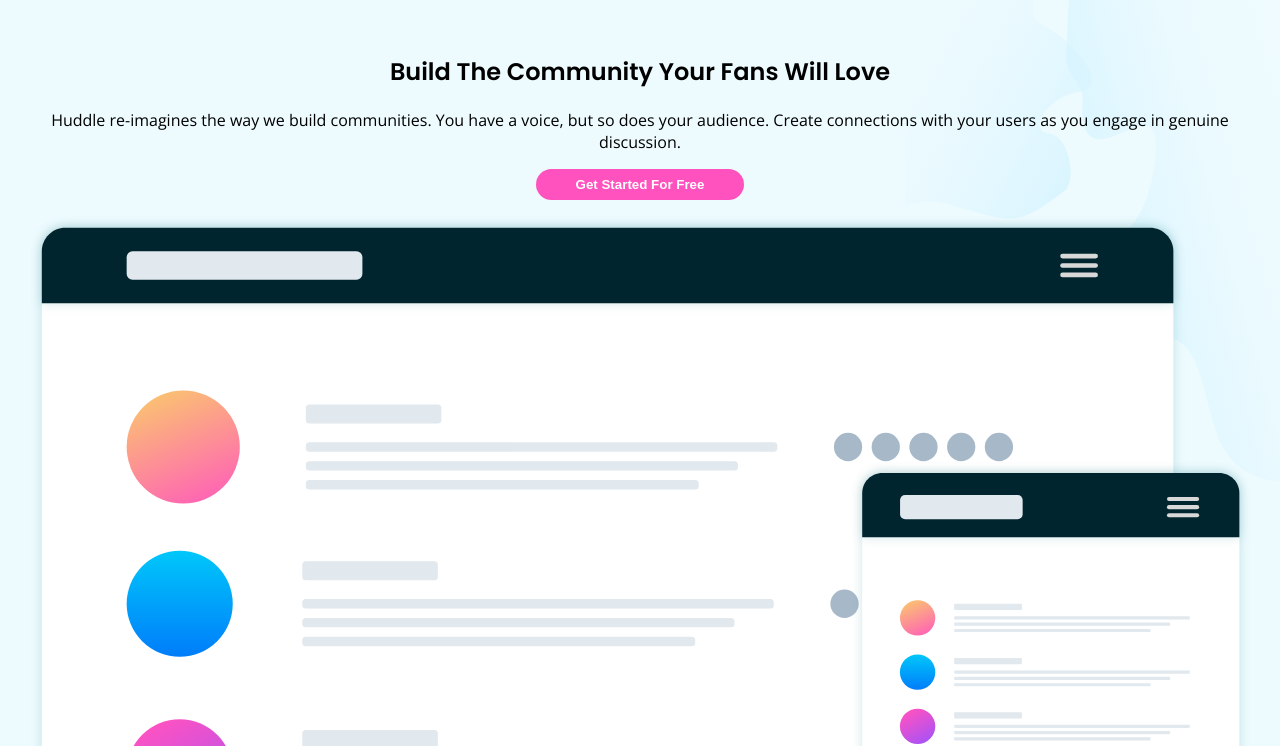
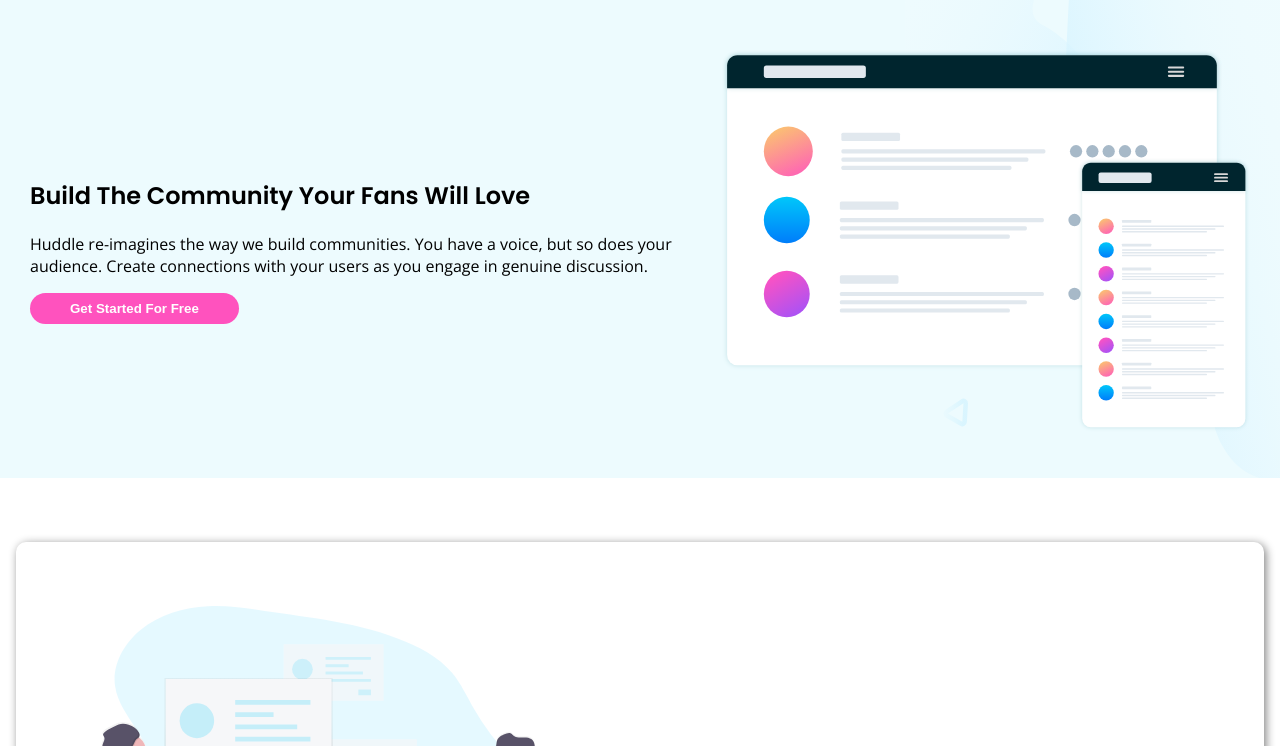
Before and after one commit to JayFullCode/Huddle_Landing_Page_Alternative, a website: page index.html in a window 1280 px wide. Shown: the part 54-800 px from the top of the page. Drawn offline with nearby package versions, Linux system fonts and the light colour scheme.

Commit message:
Add: Desktop design

```diff
--- a/index.html
+++ b/index.html
@@ -76,10 +76,14 @@
       </header>
 
       <section class="presentation">
-        <h1 class="presentation__title">Build The Community Your Fans Will Love</h1>
-        <p class="presentation__content">Huddle re-imagines the way we build communities. You have a voice, but so does your audience.
-          Create connections with your users as you engage in genuine discussion.</p>
-        <button class="presentation__button">Get Started For Free</button>
+
+        <div>
+          <h1 class="presentation__title">Build The Community Your Fans Will Love</h1>
+          <p class="presentation__content">Huddle re-imagines the way we build communities. You have a voice, but so does your audience.
+            Create connections with your users as you engage in genuine discussion.</p>
+          <button class="presentation__button">Get Started For Free</button>
+        </div>
+
         <p><img src="images/illustration-mockups.svg" alt="Mockups illustration"></p>
       </section>
 
--- a/sass/components/_cards.scss
+++ b/sass/components/_cards.scss
@@ -15,3 +15,44 @@
         width: 100%;
     }
 }
+
+@include desktop-only{
+    .card{
+        display: grid;
+        grid-template-columns: 1fr 1fr;
+        grid-template-rows: 1fr 1fr;
+        column-gap: 5em;
+
+        text-align: start;
+
+        &__content{
+            grid-area: 2 / 2 / 3 / 3;
+        }
+
+        &__img{
+            grid-area: 1 / 1 / 3 / 2;
+        }
+
+        &__title{
+            grid-area: 1 / 2 / 2 / 3;
+            align-self: flex-end;
+        }
+    }
+
+    .card:nth-child(2){
+
+        .card__content{
+            grid-area: 2 / 1 / 3 / 2;
+        }
+
+        .card__img{
+            grid-area: 1 / 2 / 3 / 3;
+        }
+
+        .card__title{
+            grid-area: 1 / 1 / 2 / 2;
+            align-self: flex-end;
+        }
+    }
+
+}
--- a/sass/components/_mini-card.scss
+++ b/sass/components/_mini-card.scss
@@ -30,3 +30,10 @@
         background-color: lighten($color: #fe52c0, $amount: 20%);
     }
 }
+
+@include desktop-only{
+    .mini-card{
+        max-width: 500px;
+        margin: auto;
+    }
+}
--- a/sass/layout/_section.scss
+++ b/sass/layout/_section.scss
@@ -22,3 +22,16 @@
         background-color: lighten($color: #ff52be, $amount: 20%);
     }
 }
+
+@include desktop-only{
+    .presentation{
+        display: flex;
+
+        div{
+            margin: auto;
+            margin-right: 3em;
+
+            text-align: start;
+        }
+    }
+}
--- a/sass/main.scss
+++ b/sass/main.scss
@@ -1,3 +1,5 @@
+@import './utils/mixins';
+
 @import './base/main';
 
 @import './layout/header';
--- /dev/null
+++ b/sass/utils/_mixins.scss
@@ -0,0 +1,5 @@
+@mixin desktop-only {
+    @media screen and (min-width: 900px){
+        @content
+    }
+}
```
Also changed, not shown: style.css, 1 other file.
